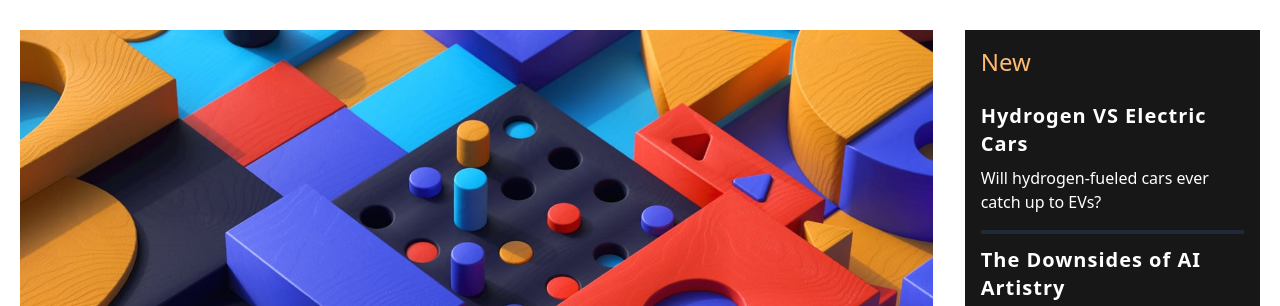
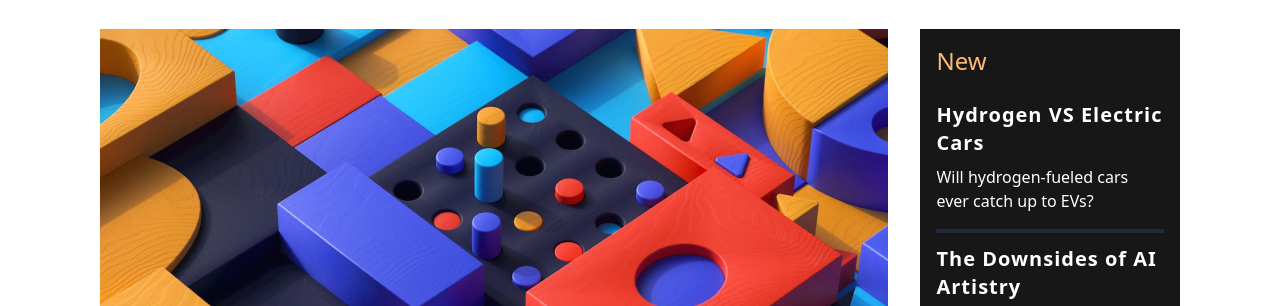
Before and after one commit to omk-coder/frontend-mentor.io, a website built with Vite: page index.html in a window 1280 px wide. Shown: the part 76-382 px from the top of the page. Built offline with nearby package versions, Linux system fonts and the light colour scheme.

Commit message:
Update index.html

```diff
--- a/index.html
+++ b/index.html
@@ -15,7 +15,7 @@
   <script src="https://cdn.tailwindcss.com"></script>
 </head>
 
-<body class="pb-8">
+<body class="pb-8  lg:ml-20 lg:mr-20">
   <header class="flex justify-between lg:mb-8 ">
     <div class="mt-3 ml-4 lg:mt-4 lg:ml-4 ">
       <img class="" src="./assets/images/logo.svg" alt="" srcset="">
```
